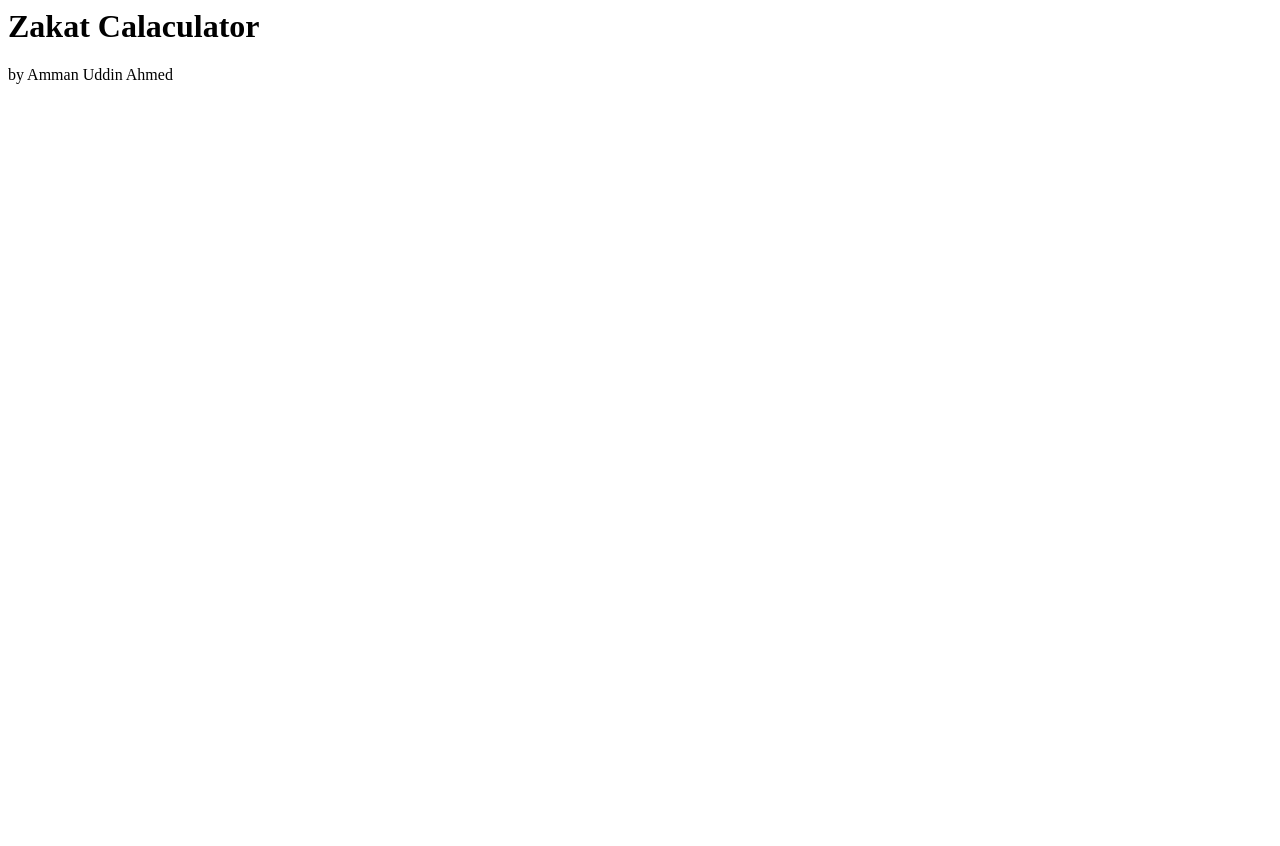
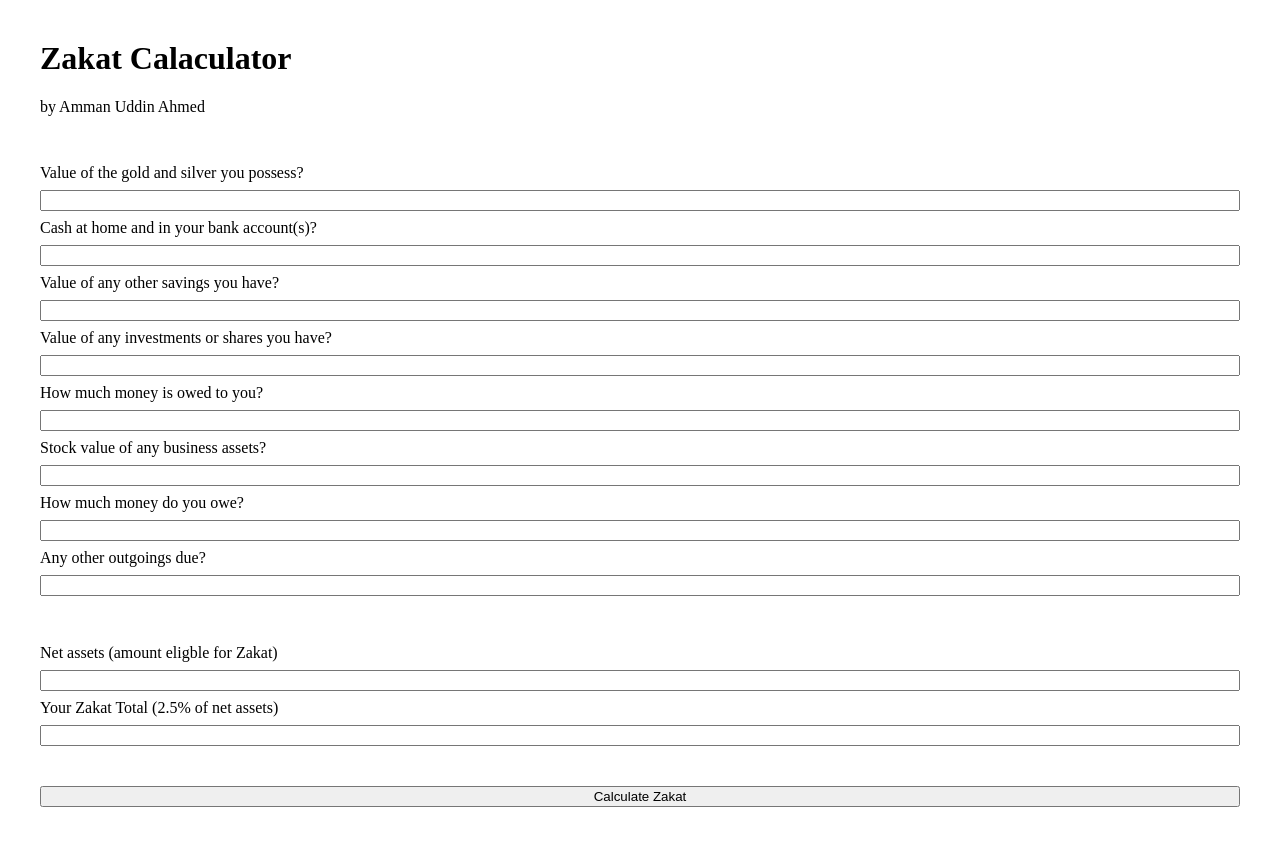
Before and after one commit to ammanuahmed/zakat-calculator, a plain HTML site: page index.html in a window 1280 px wide. Before the commit the page ends 800 px from the top, so only its background shows below. Drawn offline with Linux system fonts and the light colour scheme.

Commit message:
Basic HTML/CSS structure done

```diff
--- a/index.html
+++ b/index.html
@@ -9,6 +9,50 @@
     <h1>Zakat Calaculator</h1>
     <p>by Amman Uddin Ahmed</p>
 
+
+    <div class="flexcolumn zakatFormDiv">
+        <!-- GOLD & SILVER -->
+        <label for="amount_goldAndSilver">Value of the gold and silver you possess?</label>
+        <input id="amount_goldAndSilver" step="any" type="number" onchange="calculateZakat()"/>
+        <!-- MONEY-->
+            <!-- Cash at home & bank accounts -->
+        <label for="amount_cashAtHome">Cash at home and in your bank account(s)?</label>
+        <input id="amount_cashAtHome" step="any" type="number" onchange="calculateZakat()"/>
+            <!-- Other savings -->
+        <label for="amount_otherSavings">Value of any other savings you have?</label>
+        <input id="amount_otherSavings" step="any" type="number" onchange="calculateZakat()"/>
+            <!-- Investments & Shares -->
+        <label for="amount_investments">Value of any investments or shares you have?</label>
+        <input id="amount_investments" step="any" type="number" onchange="calculateZakat()"/>
+            <!-- Money owed to you -->
+        <label for="amount_owedToYou">How much money is owed to you?</label>
+        <input id="amount_owedToYou" step="any" type="number" onchange="calculateZakat()"/>
+        <!-- BUSINESS ASSETS -->
+            <!-- Stock Value -->
+        <label for="amount_businessAssets">Stock value of any business assets?</label>
+        <input id="amount_businessAssets" step="any" type="number" onchange="calculateZakat()"/>
+        <!-- SHORT TERM LIABILITIES -->
+            <!-- Money you owe -->
+        <label for="amount_moneyYouOwe">How much money do you owe?</label>
+        <input id="amount_moneyYouOwe" step="any" type="number" onchange="calculateZakat()"/>
+            <!-- Other outgoings due -->
+        <label for="amount_otherOutgoingsDue">Any other outgoings due?</label>
+        <input id="amount_otherOutgoingsDue" step="any" type="number" onchange="calculateZakat()"/>
+    </div>
+
+    <div class="flexcolumn zakatResultsDiv">
+            <!-- Net assets -->
+        <label for="amount_netAssets">Net assets (amount eligble for Zakat)</label>
+        <input id="amount" type="text" readonly="readonly" onchange="calculateZakat()"/>
+            <!-- Zakat total -->
+        <label for="amount_zakatTotal">Your Zakat Total (2.5% of net assets)</label>
+        <input id="amount_moneyYouOwe" type="text" readonly="readonly"/>
+
+        <button id="calculateZakatButton" type="button" aria-label="Calculate Zakat" >Calculate Zakat</button>
+
+    </div>
+
+
     <script>
         console.log("Hello world!");
     </script>
--- a/style.css
+++ b/style.css
@@ -0,0 +1,15 @@
+body {
+    padding: 2rem;
+}
+
+.flexcolumn {
+    display: flex;
+    flex-direction: column;
+    margin-top: 3rem;
+    gap: 0.5rem;
+
+}
+
+#calculateZakatButton {
+    margin-top: 2rem;
+}
```
